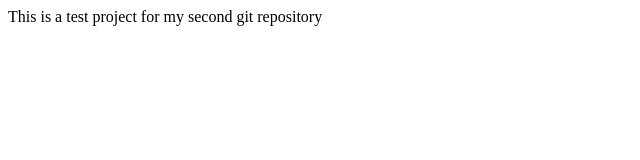
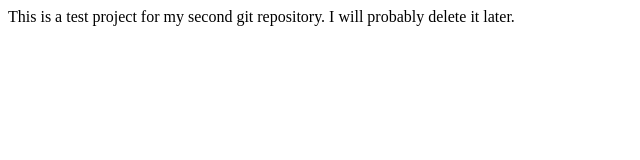
Before and after one commit to rwolt/testgit, a plain HTML site: page index.html in a window 1280 px wide. Shown: the whole page, without its empty margins (0-640 px from the left). Drawn offline with Linux system fonts and the light colour scheme.

Commit message:
Add edits to home page intro

```diff
--- a/index.html
+++ b/index.html
@@ -3,6 +3,6 @@
         <title>Git Test Project</title>
     </head>
     <body>
-        <p>This is a test project for my second git repository</p>
+        <p>This is a test project for my second git repository. I will probably delete it later.</p>
     </body>
 </html>
```
